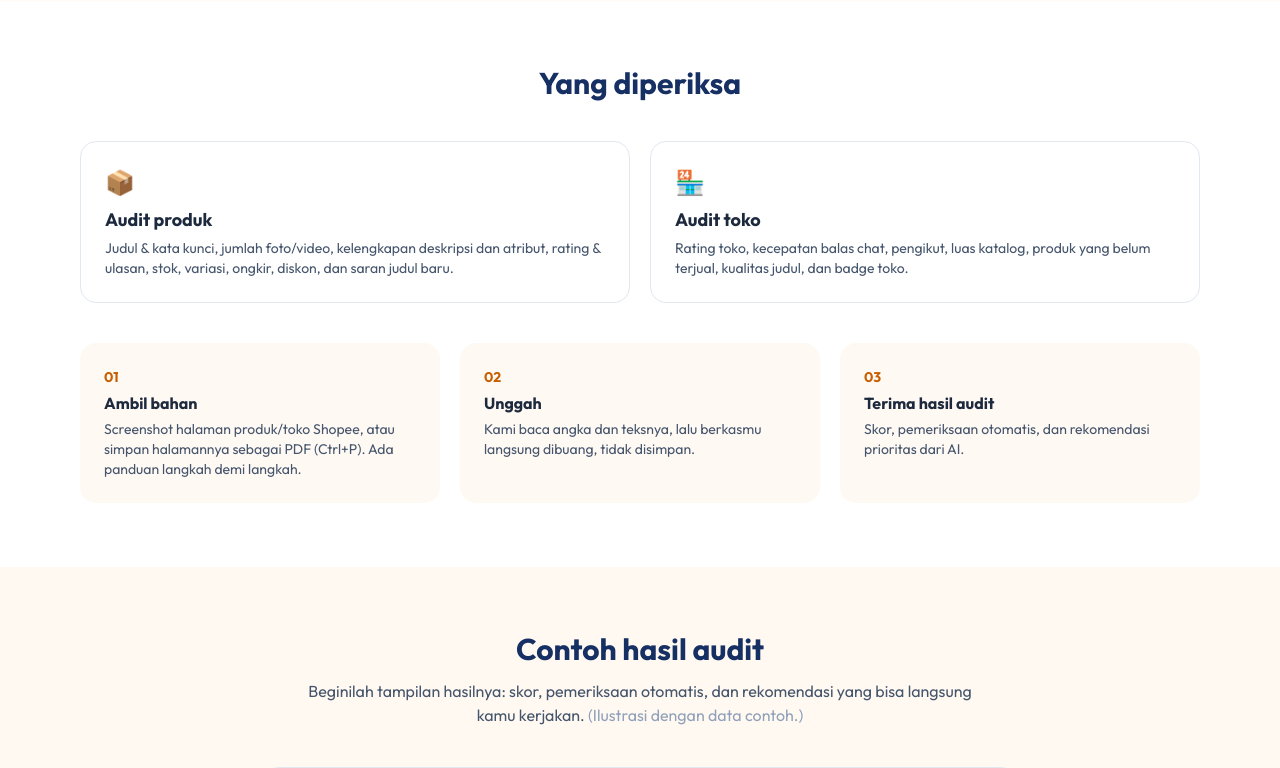
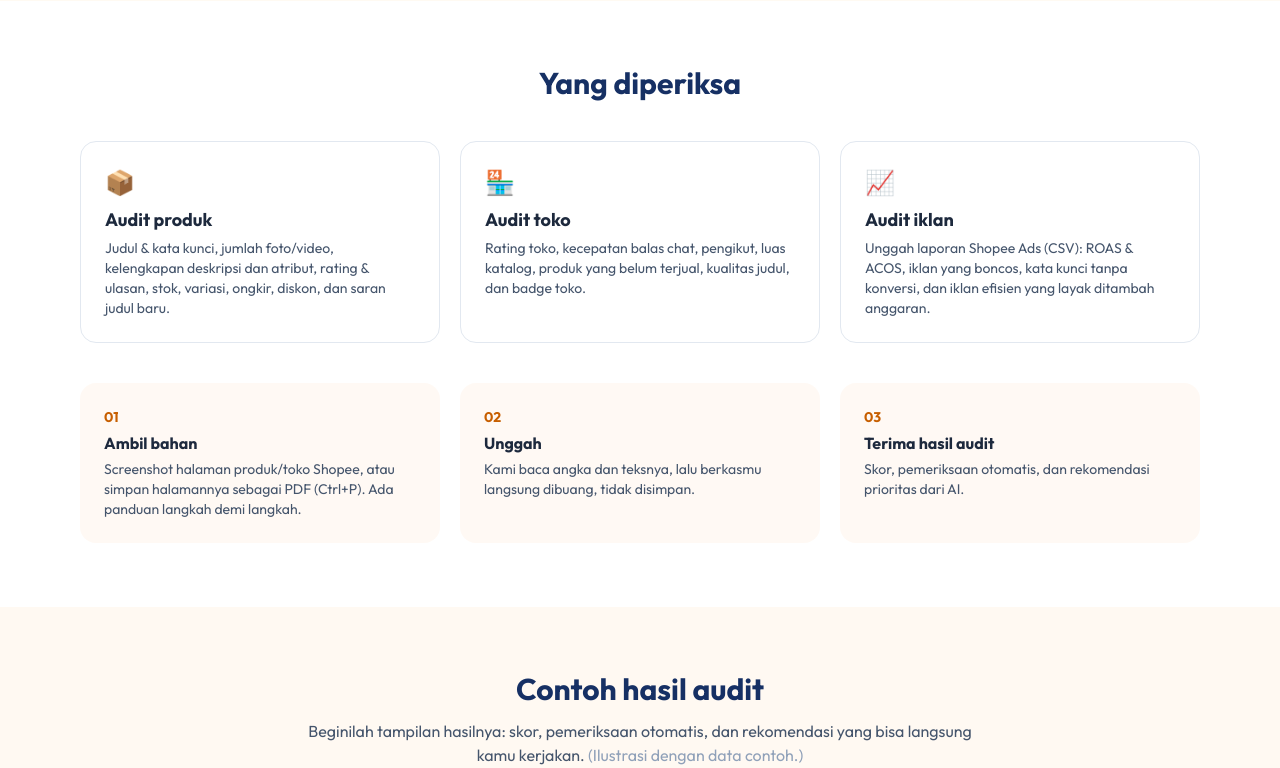
Before and after one commit to Rzzkan/spill-toko-server, a Laravel app: page /marketplace-audit in a window 1280 px wide. Shown: the part 1005-1773 px from the top of the page. Run offline with Laravel 12, Linux system fonts and the light colour scheme; data comes from the database, SQL or seed files in the repository; style sheets or scripts are compiled from the project's sources.

Commit message:
Marketplace Audit: audit iklan Shopee Ads dari laporan CSV (ROAS/ACOS, boncos, kata kunci, rekomendasi AI) + panduan unduh
Co-Authored-By: Claude Sonnet 5.5 <noreply@anthropic.com>
Claude-Session: https://claude.ai/code/session_01UFrgoX3v5qNyNE2X11ivUq

```diff
--- a/app/Http/Controllers/Web/AuditController.php
+++ b/app/Http/Controllers/Web/AuditController.php
@@ -60,18 +60,32 @@ class AuditController extends Controller
     {
         $c = $r->attributes->get('customer');
         $v = \Illuminate\Support\Facades\Validator::make($r->all(), [
-            'kind' => 'required|in:product,shop',
+            'kind' => 'required|in:product,shop,ads',
+            'csvs' => 'nullable|array|max:' . Audit::MAX_CSV,
+            'csvs.*' => 'file|extensions:csv,txt|max:5120',
             'url' => 'nullable|string|max:500',
             'pdfs' => 'nullable|array|max:' . Audit::MAX_PAGES,
             'pdfs.*' => 'file|extensions:pdf|max:10240',
             'shots' => 'nullable|array|max:' . Audit::MAX_IMAGES,
             'shots.*' => 'file|extensions:jpg,jpeg,png,webp|max:6144',
         ], [
+            'csvs.*.extensions' => 'Laporan iklan harus berformat .csv.', 'csvs.*.max' => 'Setiap file CSV maksimal 5 MB.',
             'pdfs.*.extensions' => 'Halaman web harus diunggah sebagai file PDF.',
             'shots.*.extensions' => 'Screenshot harus JPG, PNG, atau WEBP.',
             'pdfs.*.max' => 'Setiap PDF maksimal 10 MB.', 'shots.*.max' => 'Setiap screenshot maksimal 6 MB.',
         ]);
         if ($v->fails()) throw new ApiException((string) $v->errors()->first(), 422);
+        if ($r->input('kind') === 'ads') {   // laporan iklan: dibaca langsung, tanpa AI untuk ekstraksi, file tidak disimpan
+            $parsed = [];
+            foreach ((array) $r->file('csvs', []) as $f) {
+                $p = Audit::parseAdsCsv((string) file_get_contents($f->getRealPath()));
+                if (!$p) throw new ApiException('File "' . mb_substr($f->getClientOriginalName(), 0, 60) . '" bukan laporan iklan Shopee Ads yang dikenali. Pastikan diunduh dari menu Iklan Shopee (lihat panduan).', 422);
+                $parsed[] = $p;
+            }
+            if (!$parsed) throw new ApiException('Unggah minimal satu laporan iklan (.csv) dari Shopee Ads.', 422);
+            $scan = Audit::createAds($c, $parsed);
+            return response()->json($this->view($scan, ['quota' => Audit::quota($c)]));
+        }
         $pages = []; $images = [];
         foreach ((array) $r->file('pdfs', []) as $f) {
             $txt = Audit::pdfText((string) file_get_contents($f->getRealPath()));   // hanya dibaca; berkas sementara PHP hilang di akhir request
--- a/app/Services/Audit.php
+++ b/app/Services/Audit.php
@@ -275,6 +275,172 @@ class Audit
         return null;
     }
 
+
+    // ---------- audit iklan (Shopee Ads) dari laporan CSV ----------
+    public const MAX_CSV = 5;
+
+    private const ADS_COLS = [
+        'Nama Iklan' => 'name', 'Nama Iklan/Produk' => 'name', 'Status' => 'status', 'Jenis Iklan' => 'type', 'Kode Produk' => 'pid', 'Mode Bidding' => 'bidding',
+        'Kata Pencarian/Penempatan' => 'keyword', 'Tipe Pencocokan' => 'match', 'Penempatan Iklan' => 'placement', 'Dilihat' => 'views', 'Jumlah Klik' => 'clicks',
+        'Tambah ke Keranjang' => 'cart', 'Konversi' => 'conv', 'Konversi Langsung' => 'conv_direct', 'Produk Terjual' => 'sold', 'Omzet Penjualan' => 'gmv',
+        'Penjualan Langsung (GMV Langsung)' => 'gmv_direct', 'Biaya' => 'cost', 'Rata-rata Peringkat Iklan' => 'rank', 'Efektifitas Iklan' => 'roas',
+        'Persentase Biaya Iklan terhadap Penjualan dari Iklan (ACOS)' => 'acos',
+    ];
+
+    /** Angka dari ekspor Shopee: "5.74%", "4481.09", "33022983", "1.234.567,5", "-" -> null. */
+    private static function adsNum(?string $v): int|float|null
+    {
+        $s = trim((string) $v);
+        if ($s === '' || $s === '-' || $s === '–') return null;
+        $s = str_replace(['%', 'Rp', 'rp', ' '], '', $s);
+        if (preg_match('/^\d{1,3}(\.\d{3}){2,}(,\d+)?$/', $s) || preg_match('/^\d{1,3}\.\d{3}(,\d+)$/', $s)) $s = str_replace(',', '.', str_replace('.', '', $s));
+        elseif (substr_count($s, ',') === 1 && !str_contains($s, '.')) $s = str_replace(',', '.', $s);
+        else $s = str_replace(',', '', $s);
+        if (!is_numeric($s)) return null;
+        $f = (float) $s;
+        return $f == floor($f) && abs($f) < 1e15 ? (int) $f : round($f, 4);
+    }
+
+    /** Baca satu berkas CSV laporan Shopee Ads. Mengembalikan ['period'=>..., 'rows'=>[...]] (rows kosong bila periode tanpa data) atau null bila bukan laporan iklan. */
+    public static function parseAdsCsv(string $csv): ?array
+    {
+        $csv = preg_replace('/^\xEF\xBB\xBF/', '', $csv) ?? $csv;
+        if (!mb_check_encoding($csv, 'UTF-8')) $csv = mb_convert_encoding($csv, 'UTF-8', 'UTF-8,ISO-8859-1,Windows-1252');
+        $first = strtok($csv, "\n") ?: '';
+        $delim = substr_count($first, ';') > substr_count($first, ',') ? ';' : ',';
+        $h = fopen('php://temp', 'r+'); fwrite($h, $csv); rewind($h);
+        $meta = []; $cols = null; $rows = [];
+        while (($r = fgetcsv($h, 0, $delim, '"', '')) !== false) {
+            if ($r === [null] || !$r) continue;
+            $c0 = trim((string) ($r[0] ?? ''));
+            if ($cols === null) {
+                if (mb_strtolower($c0) === 'urutan') {
+                    $cols = [];
+                    foreach ($r as $i => $name) { $k = self::ADS_COLS[trim((string) $name)] ?? null; if ($k && !in_array($k, $cols, true)) $cols[$i] = $k; }
+                    continue;
+                }
+                if ($c0 !== '' && isset($r[1])) $meta[$c0] = trim((string) $r[1]);
+                continue;
+            }
+            if (mb_strtolower($c0) === 'urutan') continue;     // bagian berikutnya (mis. bidding manual) memakai header yang sama
+            if (!ctype_digit($c0)) continue;                    // label bagian / baris kosong
+            $row = [];
+            foreach ($cols as $i => $k) $row[$k] = trim((string) ($r[$i] ?? ''));
+            $rows[] = $row;
+        }
+        fclose($h);
+        if ($cols === null || !in_array('cost', $cols, true)) return null;
+        $out = [];
+        foreach ($rows as $r) {
+            $name = self::str($r['name'] ?? ($meta['Nama Iklan'] ?? null));
+            $o = ['name' => $name !== null ? mb_substr($name, 0, 150) : null, 'pid' => self::str($r['pid'] ?? ($meta['No. Produk'] ?? null)),
+                'status' => self::str($r['status'] ?? null), 'type' => self::str($r['type'] ?? null), 'bidding' => self::str($r['bidding'] ?? null)];
+            $kw = self::str($r['keyword'] ?? null);
+            $o['keyword'] = $kw !== null && $kw !== '-' ? mb_substr($kw, 0, 100) : null;
+            $o['match'] = self::str($r['match'] ?? null);
+            foreach (['views', 'clicks', 'cart', 'conv', 'conv_direct', 'sold', 'gmv', 'gmv_direct', 'cost', 'rank', 'roas', 'acos'] as $k) $o[$k] = isset($r[$k]) ? self::adsNum($r[$k]) : null;
+            if ($o['cost'] === null) continue;
+            $out[] = $o;
+        }
+        return ['period' => self::str($meta['Periode'] ?? null), 'rows' => $out];
+    }
+
+    /** Gabungkan beberapa laporan jadi data audit iklan (tanpa nama toko, username, atau ID toko). */
+    public static function buildAds(array $parsed): array
+    {
+        $camps = []; $keys = []; $period = null;
+        foreach ($parsed as $p) {
+            $period ??= $p['period'];
+            foreach ($p['rows'] as $r) {
+                $auto = $r['keyword'] === null || mb_strtolower($r['keyword']) === 'pilih otomatis';
+                if (!$auto) { $keys[] = $r; continue; }
+                $key = $r['pid'] ?: mb_strtolower((string) $r['name']);
+                if (isset($camps[$key])) { foreach ($r as $k => $v) if (($camps[$key][$k] ?? null) === null && $v !== null) $camps[$key][$k] = $v; }
+                else $camps[$key] = $r;
+            }
+        }
+        $camps = array_values($camps);
+        usort($camps, fn ($a, $b) => ($b['cost'] ?? 0) <=> ($a['cost'] ?? 0));
+        usort($keys, fn ($a, $b) => ($b['cost'] ?? 0) <=> ($a['cost'] ?? 0));
+        $clean = fn (array $r) => array_filter(array_diff_key($r, ['pid' => 1]), fn ($v) => $v !== null);
+        return ['ads' => ['period' => $period, 'campaigns' => array_map($clean, array_slice($camps, 0, 60)), 'keywords' => array_map($clean, array_slice($keys, 0, 150))]];
+    }
+
+    public static function createAds(Customer $c, array $parsed): AuditScan
+    {
+        if (!self::enabled()) throw new ApiException('Marketplace Audit sedang ditutup.', 503);
+        $parsed = array_values(array_filter($parsed, fn ($p) => !empty($p['rows'])));
+        if (!$parsed) throw new ApiException('Laporan yang kamu unggah tidak berisi data iklan pada periode itu. Pilih periode yang ada iklannya, lalu unduh ulang.', 422);
+        self::expireStale($c);
+        if (AuditScan::query()->where('customer_id', $c->id)->whereIn('status', AuditScan::ACTIVE)->exists()) throw new ApiException('Masih ada audit yang berjalan. Selesaikan atau batalkan dulu.', 429);
+        $q = self::quota($c);
+        if (!$q['can']) throw new ApiException($q['reason'], 402);
+        return AuditScan::query()->create(['customer_id' => $c->id, 'token_hash' => hash('sha256', Str::random(40)), 'kind' => 'ads', 'url' => null, 'status' => 'collected', 'data' => self::buildAds($parsed)]);
+    }
+
+    /** Total & metrik turunan dari baris iklan. */
+    public static function adsTotals(array $a): array
+    {
+        $rows = $a['campaigns'] ?: $a['keywords'];
+        $t = ['cost' => 0, 'gmv' => 0, 'views' => 0, 'clicks' => 0, 'conv' => 0, 'sold' => 0];
+        foreach ($rows as $r) foreach ($t as $k => $_) $t[$k] += (float) ($r[$k] ?? 0);
+        $t['roas'] = $t['cost'] > 0 ? round($t['gmv'] / $t['cost'], 2) : null;
+        $t['acos'] = $t['gmv'] > 0 ? round($t['cost'] / $t['gmv'] * 100, 1) : null;
+        $t['ctr'] = $t['views'] > 0 ? round($t['clicks'] / $t['views'] * 100, 2) : null;
+        $t['cvr'] = $t['clicks'] > 0 ? round($t['conv'] / $t['clicks'] * 100, 2) : null;
+        $t['cpc'] = $t['clicks'] > 0 ? round($t['cost'] / $t['clicks']) : null;
+        return $t;
+    }
+
+    private static function rp(float|int|null $n): string { return 'Rp' . number_format((float) $n, 0, ',', '.'); }
+    private static function short(?string $s, int $n = 45): string { return mb_strimwidth((string) $s, 0, $n, '…'); }
+
+    private static function adsRules(array $a): array
+    {
+        $o = []; $t = self::adsTotals($a);
+        $camps = $a['campaigns']; $keys = $a['keywords'];
+        if ($t['cost'] <= 0) return [self::chk('Data', 'warn', 'Belum ada biaya iklan', 'Pada periode laporan ini tidak ada biaya iklan, jadi belum ada yang bisa dinilai.', 2)];
+        // efisiensi keseluruhan
+        $acos = $t['acos'];
+        $o[] = $acos === null ? self::chk('Efisiensi', 'bad', 'Iklan belum menghasilkan penjualan', 'Ada biaya ' . self::rp($t['cost']) . ' tetapi belum ada omzet dari iklan.', 3)
+            : ($acos <= 10 ? self::chk('Efisiensi', 'ok', 'Biaya iklan sangat efisien', "ACOS {$acos}% (ROAS {$t['roas']}x): tiap Rp1 iklan menghasilkan omzet sekitar Rp" . (int) round($t['roas']) . '. Pastikan masih di atas titik impas margin (1 ÷ margin).', 3)
+            : ($acos <= 20 ? self::chk('Efisiensi', 'warn', 'Efisiensi iklan cukup, bisa dioptimalkan', "ACOS {$acos}% (ROAS {$t['roas']}x). Cek margin produk agar iklan tetap untung.", 3)
+            : self::chk('Efisiensi', 'bad', 'Biaya iklan terlalu tinggi dibanding omzet', "ACOS {$acos}% (ROAS {$t['roas']}x). Kurangi iklan yang boros atau naikkan harga/konversi.", 3)));
+        if ($t['ctr'] !== null) $o[] = $t['ctr'] >= 3 ? self::chk('Daya tarik', 'ok', 'Rasio klik (CTR) bagus', "CTR {$t['ctr']}% dari " . number_format($t['views'], 0, ',', '.') . ' tayangan.', 2)
+            : ($t['ctr'] >= 1.5 ? self::chk('Daya tarik', 'warn', 'CTR cukup, bisa naik', "CTR {$t['ctr']}%. Perbaiki foto utama dan judul agar lebih menarik diklik.", 2)
+            : self::chk('Daya tarik', 'bad', 'CTR rendah', "CTR {$t['ctr']}%. Foto utama dan judul belum cukup menarik di hasil pencarian.", 2));
+        if ($t['cvr'] !== null && $t['clicks'] >= 50) $o[] = $t['cvr'] >= 3 ? self::chk('Konversi', 'ok', 'Konversi klik ke pembelian bagus', "{$t['cvr']}% dari " . number_format($t['clicks'], 0, ',', '.') . ' klik.', 2)
+            : ($t['cvr'] >= 1.5 ? self::chk('Konversi', 'warn', 'Konversi cukup', "{$t['cvr']}%. Perkuat deskripsi, ulasan, voucher, dan ongkir.", 2)
+            : self::chk('Konversi', 'bad', 'Konversi rendah', "{$t['cvr']}%. Pengunjung klik tapi jarang membeli: cek harga, ulasan, dan kelengkapan halaman produk.", 2));
+        // boncos
+        $waste = array_filter($camps, fn ($r) => ($r['cost'] ?? 0) > 0 && ($r['sold'] ?? 0) == 0 && ($r['conv'] ?? 0) == 0);
+        if ($waste) { $w = array_sum(array_column($waste, 'cost')); $share = round($w / $t['cost'] * 100);
+            $o[] = self::chk('Boncos', $share >= 10 ? 'bad' : 'warn', count($waste) . ' iklan habis biaya tanpa penjualan', 'Total ' . self::rp($w) . " ({$share}% dari biaya). Contoh: " . implode('; ', array_map(fn ($r) => self::short($r['name']), array_slice($waste, 0, 3))) . '.', 2);
+        } elseif ($camps) $o[] = self::chk('Boncos', 'ok', 'Tidak ada iklan yang boncos', 'Semua iklan berbiaya sudah menghasilkan penjualan.', 2);
+        // ACOS tinggi per iklan
+        $lim = max(20, ($acos ?? 0) * 1.5);
+        $hi = array_values(array_filter($camps, fn ($r) => ($r['cost'] ?? 0) > 0 && ($r['gmv'] ?? 0) > 0 && ($r['clicks'] ?? 0) >= 30 && round($r['cost'] / $r['gmv'] * 100, 1) > $lim));
+        if ($hi) $o[] = self::chk('Boncos', 'warn', count($hi) . ' iklan ACOS tinggi', implode('; ', array_map(fn ($r) => self::short($r['name'], 38) . ' (ACOS ' . round($r['cost'] / $r['gmv'] * 100) . '%)', array_slice($hi, 0, 3))) . '. Pertimbangkan jeda, turunkan target, atau perbaiki halaman produknya.', 2);
+        // konsentrasi
+        if (count($camps) >= 2) { $top = $camps[0]; $sh = round(($top['cost'] ?? 0) / $t['cost'] * 100);
+            $o[] = $sh >= 70 ? self::chk('Sebaran', 'warn', 'Biaya menumpuk di satu iklan', "{$sh}% biaya ada di \"" . self::short($top['name']) . '". Bagus kalau memang andalan, tapi risiko jika performanya turun. Uji iklan produk lain.', 1)
+                : self::chk('Sebaran', 'ok', 'Biaya iklan cukup tersebar', "Iklan terbesar memakai {$sh}% dari biaya.", 1);
+        }
+        // peluang tambah anggaran
+        $win = array_values(array_filter($camps, fn ($r) => ($r['cost'] ?? 0) > 0 && ($r['gmv'] ?? 0) > 0 && ($r['clicks'] ?? 0) >= 30 && round($r['cost'] / $r['gmv'] * 100, 1) <= max(5, ($acos ?? 100) * 0.8) && ($r['cost'] / $t['cost']) < 0.5));
+        if ($win) $o[] = self::chk('Peluang', 'ok', 'Iklan efisien yang bisa ditambah anggaran', implode('; ', array_map(fn ($r) => self::short($r['name'], 38) . ' (ROAS ' . round($r['gmv'] / $r['cost'], 1) . 'x)', array_slice($win, 0, 3))) . '.', 1);
+        // kata kunci
+        if ($keys) {
+            $kw = array_filter($keys, fn ($r) => ($r['clicks'] ?? 0) >= 10 && ($r['conv'] ?? 0) == 0 && ($r['cost'] ?? 0) > 0);
+            if ($kw) $o[] = self::chk('Kata kunci', 'warn', count($kw) . ' kata kunci banyak klik tanpa konversi', 'Contoh: ' . implode(', ', array_map(fn ($r) => '"' . self::short($r['keyword'], 30) . '"', array_slice($kw, 0, 4))) . '. Pertimbangkan dijeda atau diturunkan bid-nya.', 2);
+            else $o[] = self::chk('Kata kunci', 'ok', 'Kata kunci berbiaya sudah berkonversi', count($keys) . ' kata kunci/penempatan dianalisis.', 1);
+        }
+        // kecukupan data
+        $o[] = $t['clicks'] >= 100 ? self::chk('Data', 'ok', 'Data cukup untuk dinilai', number_format($t['clicks'], 0, ',', '.') . ' klik pada periode ' . ($a['period'] ?: 'laporan') . '.', 1)
+            : self::chk('Data', 'warn', 'Data masih sedikit', number_format($t['clicks'], 0, ',', '.') . ' klik. Ambil periode lebih panjang (14–30 hari) supaya penilaian lebih akurat.', 1);
+        return $o;
+    }
+
     // ---------- normalisasi (daftar putih, nilai dibatasi) ----------
     private static function num(mixed $v, float $min = 0, float $max = 1e12): ?float
     {
@@ -348,7 +514,7 @@ class Audit
     /** @return array{checks:array,score:int} */
     public static function rules(string $kind, array $d): array
     {
-        $c = $kind === 'product' ? self::productRules($d['product'] ?? []) : self::shopRules($d['shop'] ?? [], $d['products'] ?? []);
+        $c = $kind === 'ads' ? self::adsRules($d['ads'] ?? ['campaigns' => [], 'keywords' => []]) : ($kind === 'product' ? self::productRules($d['product'] ?? []) : self::shopRules($d['shop'] ?? [], $d['products'] ?? []));
         $max = 0; $got = 0;
         foreach ($c as $x) {
             $max += $x['w'] * 2;
@@ -409,6 +575,13 @@ class Audit
 
     private static function prompt(string $kind, array $data, array $rules): string
     {
+        if ($kind === 'ads') {
+            $tot = self::adsTotals($data['ads']);
+            return "Audit performa iklan Shopee Ads (laporan CSV penjual). Total periode (sudah dihitung): " . json_encode($tot, JSON_UNESCAPED_UNICODE) . ". Hasil pemeriksaan aturan otomatis: " . json_encode($rules['checks'], JSON_UNESCAPED_UNICODE) . "\n\n"
+                . "Keluarkan JSON dengan kunci: \"ringkasan\" (2-3 kalimat), \"skor\" (0-100), \"label\" (Sangat Potensial|Potensial|Biasa|Berisiko), \"temuan\" (array string: iklan/kata kunci terbaik & terburuk, sebut nama dan angkanya), \"peluang\" (array string), \"risiko\" (array string), "
+                . "\"rekomendasi\" (array {aksi, alasan, prioritas: tinggi|sedang|rendah}, minimal 5, spesifik per iklan/kata kunci: mana dijeda, dinaikkan anggarannya, diperbaiki halamannya), \"kata_kunci\" (array kata kunci yang layak ditambah atau dipertahankan, boleh kosong), \"saran_judul\" (array kosong). "
+                . "Catatan: biaya Rp, ROAS = omzet ÷ biaya, ACOS = biaya ÷ omzet. Titik impas bergantung margin yang tidak diketahui; sebutkan itu bila relevan. Jangan mengarang angka di luar data.\n\nData iklan (JSON):\n<data>\n" . json_encode($data['ads'], JSON_UNESCAPED_UNICODE | JSON_UNESCAPED_SLASHES) . "\n</data>";
+        }
         $what = $kind === 'product' ? 'produk' : 'toko';
         return "Audit $what Shopee ini. Hasil pemeriksaan aturan otomatis (sudah dihitung, gunakan sebagai konteks): " . json_encode($rules['checks'], JSON_UNESCAPED_UNICODE) . "\n\n"
             . "Keluarkan JSON dengan kunci: \"ringkasan\" (2-3 kalimat), \"skor\" (0-100), \"label\" (Sangat Potensial|Potensial|Biasa|Berisiko), \"temuan\" (array string: kekuatan & kelemahan utama), \"peluang\" (array string), \"risiko\" (array string), "
@@ -427,6 +600,7 @@ class Audit
         $data = $scan->data;
         $rules = self::rules($scan->kind, $data);
         $result = ['kind' => $scan->kind, 'rules' => $rules['checks'], 'rule_score' => $rules['score'], 'ai' => null, 'score' => $rules['score'], 'label' => self::label($rules['score']), 'summary' => '', 'subject' => self::subject($scan->kind, $data)];
+        if ($scan->kind === 'ads') $result['metrics'] = self::adsTotals($data['ads']);
 
         if (Ai::on()) {
             $models = array_values(array_unique(array_filter([self::textModel(), trim((string) Settings::get('ai.fallback_model', ''))])));
@@ -457,6 +631,7 @@ class Audit
 
     private static function subject(string $kind, array $d): array
     {
+        if ($kind === 'ads') return ['name' => 'Iklan Shopee', 'sub' => (string) ($d['ads']['period'] ?? '')];
         return $kind === 'product' ? ['name' => $d['product']['name'] ?? '', 'sub' => $d['product']['shop']['name'] ?? ''] : ['name' => $d['shop']['name'] ?? '', 'sub' => '@' . ($d['shop']['username'] ?? '')];
     }
 
--- a/resources/views/public/audit.blade.php
+++ b/resources/views/public/audit.blade.php
@@ -5,7 +5,8 @@
     $faq = [
         ['Apa itu Marketplace Audit?', 'Alat untuk memeriksa kesehatan toko atau produk Shopee: judul, foto, deskripsi, rating, stok, penawaran, dan reputasi toko. Hasilnya skor, daftar temuan, dan rekomendasi prioritas dari AI.'],
         ['Bagaimana cara mengauditnya?', 'Tidak perlu pasang apa pun. Cukup unggah screenshot halaman produk/toko, atau halaman web yang kamu simpan sebagai PDF (Ctrl+P, Save as PDF). Panduan tertulisnya ada di halaman aplikasi.'],
-        ['Apakah berkas yang saya unggah disimpan?', 'Tidak. Screenshot dan PDF yang kamu unggah hanya dibaca sekali untuk mengambil angka dan teks yang tampil, lalu langsung dibuang. Yang tersimpan hanya data hasil bacaan dan hasil audit, dihapus otomatis setelah ' . \App\Services\Audit::retentionHours() . ' jam.'],
+        ['Bagaimana mengaudit iklan Shopee?', 'Unduh laporan CSV dari Seller Centre (Iklan Shopee, lalu pilih periode dan unduh data), kemudian unggah di aplikasi. Kami hitung ROAS, ACOS, CTR, dan konversi, menandai iklan yang boncos, lalu AI memberi rekomendasi. Nama toko, username, dan ID toko di file tidak dibaca.'],
+        ['Apakah berkas yang saya unggah disimpan?', 'Tidak. Screenshot, PDF, dan CSV iklan yang kamu unggah hanya dibaca sekali untuk mengambil angka dan teks yang tampil, lalu langsung dibuang. Yang tersimpan hanya data hasil bacaan dan hasil audit, dihapus otomatis setelah ' . \App\Services\Audit::retentionHours() . ' jam.'],
         ['Apakah kata sandi atau akun Shopee saya diminta?', 'Tidak pernah. Kami tidak meminta kata sandi, cookie, atau akses ke akun Shopee-mu.'],
         ['Bagaimana cara membayar paket unlimited?', 'Lewat Midtrans: klik Berlangganan, masuk dengan Google, lalu bayar sesuai nominal paket di halaman Midtrans. Paket aktif otomatis setelah pembayaran berhasil dan tidak diperpanjang otomatis.'],
         ['Berapa jatah scan gratis?', $free . ' scan per bulan untuk tiap akun, reset setiap tanggal 1. Mau tanpa batas? Berlangganan unlimited.'],
@@ -50,9 +51,10 @@
 
 <section class="mx-auto max-w-6xl px-4 py-16">
     <h2 class="text-center text-3xl font-bold text-ts-navy">Yang diperiksa</h2>
-    <div class="mt-10 grid gap-5 md:grid-cols-2">
+    <div class="mt-10 grid gap-5 md:grid-cols-3">
         <div class="rounded-2xl border border-slate-200 p-6"><div class="text-2xl">📦</div><h3 class="mt-2 text-lg font-bold">Audit produk</h3><p class="mt-1 text-sm text-slate-600">Judul &amp; kata kunci, jumlah foto/video, kelengkapan deskripsi dan atribut, rating &amp; ulasan, stok, variasi, ongkir, diskon, dan saran judul baru.</p></div>
         <div class="rounded-2xl border border-slate-200 p-6"><div class="text-2xl">🏪</div><h3 class="mt-2 text-lg font-bold">Audit toko</h3><p class="mt-1 text-sm text-slate-600">Rating toko, kecepatan balas chat, pengikut, luas katalog, produk yang belum terjual, kualitas judul, dan badge toko.</p></div>
+        <div class="rounded-2xl border border-slate-200 p-6"><div class="text-2xl">📈</div><h3 class="mt-2 text-lg font-bold">Audit iklan</h3><p class="mt-1 text-sm text-slate-600">Unggah laporan Shopee Ads (CSV): ROAS &amp; ACOS, iklan yang boncos, kata kunci tanpa konversi, dan iklan efisien yang layak ditambah anggaran.</p></div>
     </div>
     <div class="mt-10 grid gap-5 md:grid-cols-3">
         @foreach ([['01', 'Ambil bahan', 'Screenshot halaman produk/toko Shopee, atau simpan halamannya sebagai PDF (Ctrl+P). Ada panduan langkah demi langkah.'], ['02', 'Unggah', 'Kami baca angka dan teksnya, lalu berkasmu langsung dibuang, tidak disimpan.'], ['03', 'Terima hasil audit', 'Skor, pemeriksaan otomatis, dan rekomendasi prioritas dari AI.']] as [$n, $t, $d])
```
Also changed, not shown: resources/views/portal/audit.blade.php (+46 -4 lines), tests/Feature/AuditTest.php (+53 -0 lines).
